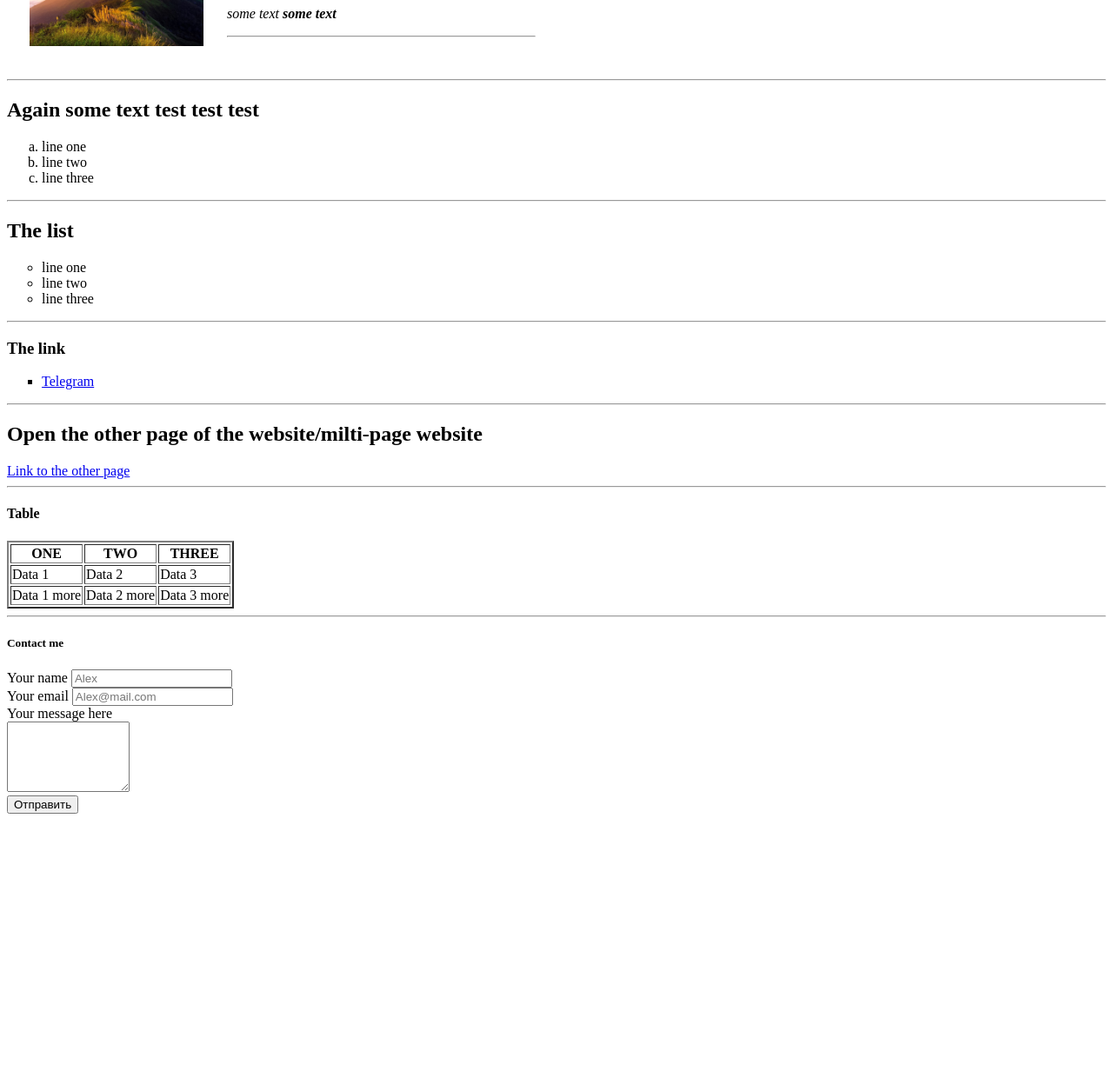
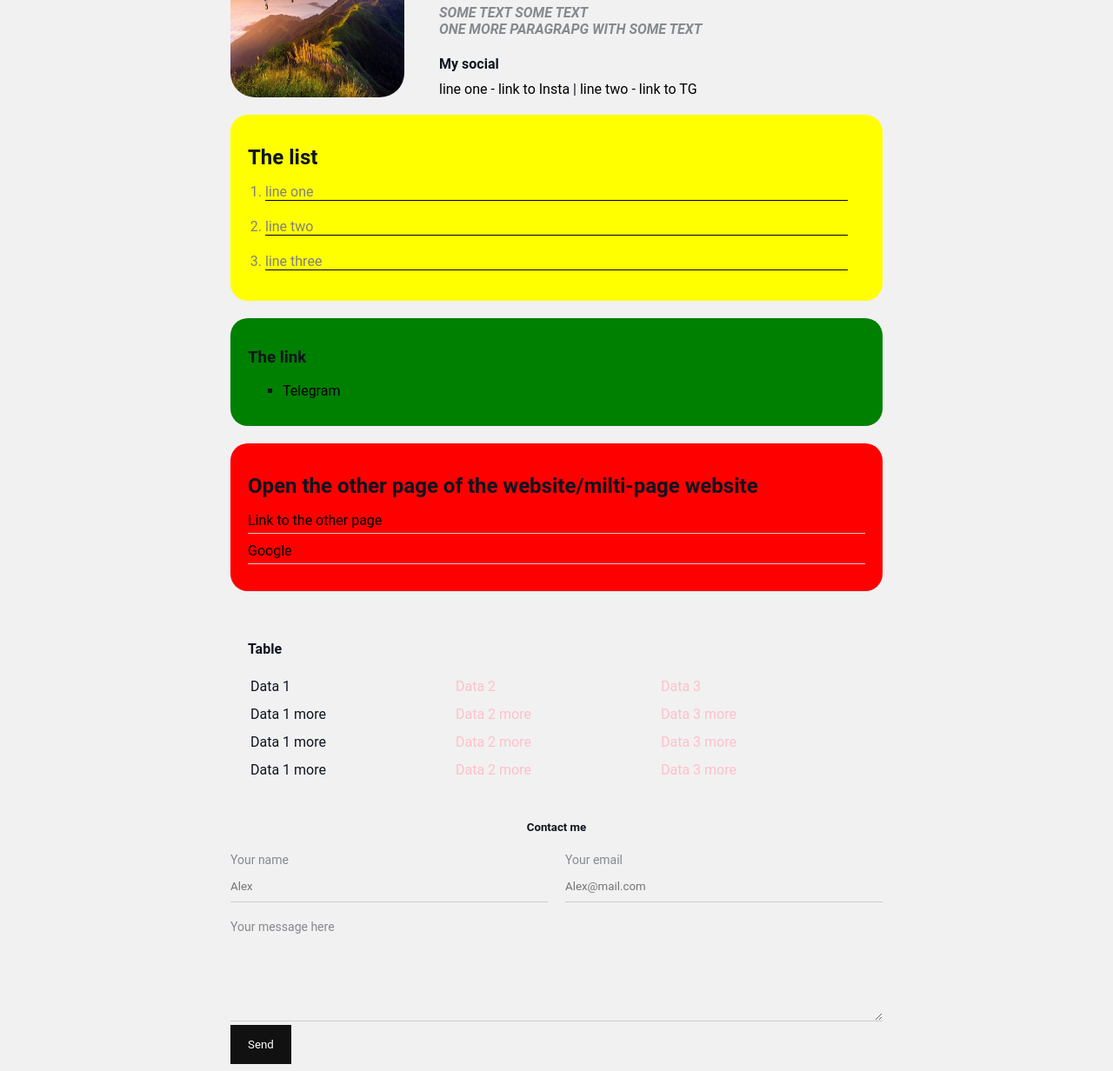
Before and after one commit to A-anesthesia/CV, a plain HTML site: page index.html in a window 1280 px wide. Shown: the part 114-1346 px from the top of the page at 87% size. Before the commit the page ends 1058 px from the top, so only its background shows below. Drawn offline with Linux system fonts and the light colour scheme.

Commit message:
HTML plus CSS

```diff
--- a/index.html
+++ b/index.html
@@ -3,55 +3,69 @@
   <head>
     <meta charset="UTF-8" />
     <title>Melnikova CV</title>
+    <link rel="stylesheet" href="styles.css" />
+    <link rel="preconnect" href="https://fonts.googleapis.com" />
   </head>
   <body>
-    <table cellspacing="25">
-      <tr>
-        <td>
-          <img src="picForHtml.jpg" width="200" alt="pic was not found" />
-        </td>
-        <td>
-          <h1>Анастасия Мельникова!</h1>
-          <p>
-            <em> some text <strong>some text</strong></em>
-          </p>
-          <hr />
-        </td>
-      </tr>
-    </table>
+    <!-- <body style="background-color: red"> -->
+    <!-- <table cellspacing="25"> -->
+    <div class="container">
+      <div class="info">
+        <img src="picForHtml.jpg" alt="pic was not found" class="avatar" />
+        <div class="info-text">
+          <h1>Анастасия Мельникова</h1>
+          <p>some text <strong>some text</strong></p>
+          <p>One more paragrapg with some text</p>
+          <h4>My social</h4>
 
-    <hr />
-    <h2>Again some text test test test</h2>
-    <ol type="a">
+          <a href="https://www.instagram.com/" target="_blank"
+            >line one - link to Insta</a
+          >
+          |
+          <a href="https://web.telegram.org/a/" target="_blank"
+            >line two - link to TG</a
+          >
+        </div>
+      </div>
+
+      <div class="card bg-yellow">
+        <h2>The list</h2>
+        <ol class="list">
           <li>line one</li>
           <li>line two</li>
           <li>line three</li>
         </ol>
-    <hr />
-    <h2>The list</h2>
-    <ul type="circle">
-      <li>line one</li>
-      <li>line two</li>
-      <li>line three</li>
-    </ul>
-    <hr />
+      </div>
+
+      <div class="card bg-green">
         <h3>The link</h3>
         <ul type="square">
           <li>
-        <a href="https://t.me/nastasia_melnikova" target="_blank">Telegram</a>
+            <a href="https://t.me/nastasia_melnikova" target="_blank"
+              >Telegram</a
+            >
           </li>
         </ul>
-    <hr />
+      </div>
+
+      <div class="card bg-red">
         <h2>Open the other page of the website/milti-page website</h2>
-    <a href="theOtherPage.html" target="_blank">Link to the other page</a>
-    <hr />
+
+        <ul class="link-list">
+          <li>
+            <a href="theOtherPage.html" target="_blank"
+              >Link to the other page</a
+            >
+          </li>
+          <li>
+            <a href="https://google.com" target="_blank">Google</a>
+          </li>
+        </ul>
+      </div>
+
+      <div class="card">
         <h4>Table</h4>
-    <table border="2">
-      <tr>
-        <th>ONE</th>
-        <th>TWO</th>
-        <th>THREE</th>
-      </tr>
+        <table class="table">
           <tr>
             <td>Data 1</td>
             <td>Data 2</td>
@@ -62,22 +76,50 @@
             <td>Data 2 more</td>
             <td>Data 3 more</td>
           </tr>
+          <tr>
+            <td>Data 1 more</td>
+            <td>Data 2 more</td>
+            <td>Data 3 more</td>
+          </tr>
+          <tr>
+            <td>Data 1 more</td>
+            <td>Data 2 more</td>
+            <td>Data 3 more</td>
+          </tr>
         </table>
-    <hr />
+      </div>
+      <div class="contact">
         <h5>Contact me</h5>
         <form action="/">
+          <div class="row">
+            <div class="form-group">
               <label for="name">Your name</label>
               <input type="text" id="name" placeholder="Alex" />
-      <br />
+            </div>
+            <div class="form-group">
               <label for="email">Your email</label>
               <input type="email" id="email" placeholder="Alex@mail.com" />
-      <br />
+            </div>
+          </div>
+          <div class="form-group">
             <label for="text">Your message here</label>
-      <br />
             <textarea name="text" id="text" cols="15" rows="5"></textarea>
-      <br />
-      <input type="submit" value="Отправить" />
+          </div>
+
+          <input class="btn" type="submit" value="Send" />
         </form>
+      </div>
+
+      <!-- <div class="box-model">
+        <div></div>
+        <div></div>
+        <div></div>
+        <div></div>
+      </div>
+    </div> -->
+    <div class="position">
+      <div class="box"></div>
+    </div>
   </body>
 </html>
 
--- /dev/null
+++ b/styles.css
@@ -0,0 +1,220 @@
+/* @import url("https://fonts.googleapis.com/css2?family=Roboto:ital,wght@1,300&display=swap"); */
+
+/* * {
+  padding: 0;
+  margin: 0;
+} */
+body {
+  background-color: #f1f1f1;
+  color: #0f141e;
+
+  font-size: 16px;
+  font-weight: normal;
+  font-family: "Roboto", sans-serif;
+
+  /* font: normal 16px "Roboto", sans-serif; */
+}
+
+a {
+  color: black;
+  text-decoration: none;
+}
+a:hover {
+  text-decoration: underline;
+}
+a:active {
+  color: blue;
+}
+a:visited {
+  color: grey;
+}
+
+.avatar {
+  width: 200px;
+  border-radius: 28px;
+}
+.info {
+  margin-bottom: 20px;
+  display: flex;
+}
+@media (max-width: 700px) {
+  .info {
+    text-align: center;
+    display: block;
+  }
+}
+.info p {
+  color: #86898f;
+  margin: 0;
+  font-style: italic;
+  font-weight: bold;
+  text-decoration: none;
+  text-transform: uppercase;
+  /* letter-spacing: normal; */
+  /* word-spacing: normal; */
+}
+
+.info-text {
+  margin-left: 40px;
+}
+.info-text h4 {
+  margin-bottom: 10px;
+}
+
+.container {
+  max-width: 750px;
+  margin: auto;
+  padding-top: 30px;
+}
+
+/* .social {
+  background: red;
+  padding: 15px;
+
+  margin: 20px;
+
+  border: 5px solid black;
+  border-bottom-style: dotted;
+  border-top-width: 25px;
+} */
+
+/* padding: 15 px 40 px; */
+/* padding: 15px 20 px 25px 30px; */
+/* padding-left: 30px; */
+/* border: solid green; */
+
+.box-model > div {
+  float: left;
+  background-color: black;
+  height: 200px;
+  width: 25%;
+  border: 4px solid purple;
+  box-sizing: border-box;
+}
+
+.card {
+  padding: 15px 20px;
+  margin-bottom: 20px;
+  border-radius: 20px;
+}
+.card h2 {
+  margin-bottom: 10px;
+}
+.bg-yellow {
+  background-color: yellow;
+}
+.bg-green {
+  background: green;
+}
+.bg-red {
+  background: red;
+}
+
+.list {
+  padding: 0 20px;
+  /* list-style: none; */
+}
+
+.list li {
+  color: gray;
+  margin-bottom: 20px;
+  border-bottom: solid 1px black;
+}
+.table {
+  width: 100%;
+}
+
+.table td {
+  padding-bottom: 10px;
+}
+
+.table td:nth-child(2),
+.table td:nth-child(3) {
+  color: pink;
+}
+
+/* .table tr:nth-child(even) {
+  background: red;
+} */
+
+.link-list {
+  list-style: none;
+  padding: 0;
+}
+.link-list li {
+  margin-bottom: 10px;
+  padding-bottom: 5px;
+  border-bottom: 1px solid #ccc;
+}
+
+.contact h5 {
+  text-align: center;
+}
+
+.form-group label {
+  display: block;
+  font-size: 14px;
+  color: #86898f;
+}
+
+.form-group input,
+.form-group textarea {
+  width: 100%;
+  block-sizing: border-box;
+  border: none;
+  background: transparent;
+  border-bottom: 1px solid #ccc;
+  color: black;
+  padding: 15px 0 10px;
+  outline: none;
+  font-family: inherit;
+}
+
+.row {
+  display: flex;
+  margin-bottom: 20px;
+}
+
+.row > .form-group {
+  width: 50%;
+  margin-right: 20px;
+}
+
+.row > .form-group:last-child {
+  margin-right: 0;
+}
+.btn {
+  background: #111;
+  color: #fff;
+  border: none;
+  padding: 15px 20px;
+  font-family: inherit;
+  cursor: pointer;
+}
+.btn:hover {
+  opacity: 0.9;
+}
+
+/* Position */
+/* .position {
+  position: relative;
+  height: 300px;
+  border: 4px solid black;
+  margin-top: 40px;
+  padding: 20px;
+}
+
+.box {
+  position: absolute;
+  bottom: 0;
+  right: 0;
+  width: 50px;
+  height: 50px;
+  background-color: lavender;
+}*/
+
+/* position: fixed;
+    top: 150px;
+  часто используется
+  для фиксации навигационной панели
+  или какой-то кнопки */
```
Lines whose indentation alone changed are shown as unchanged.
